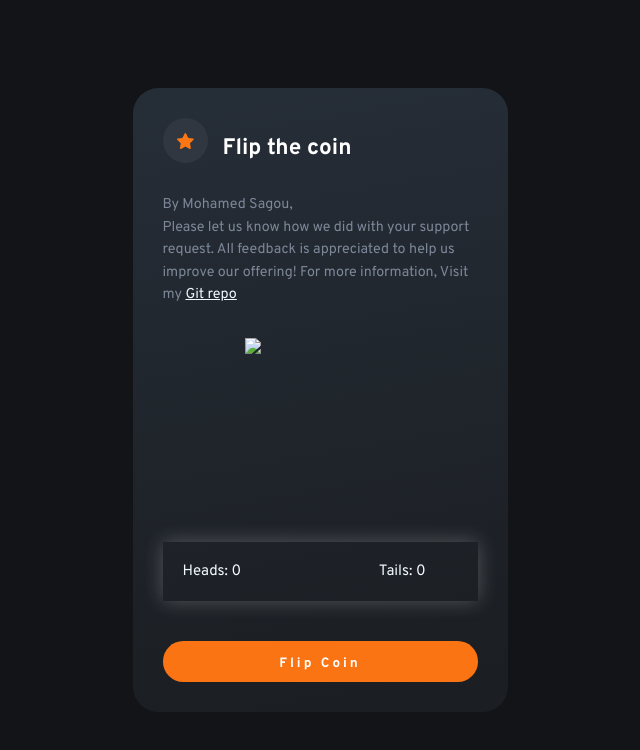
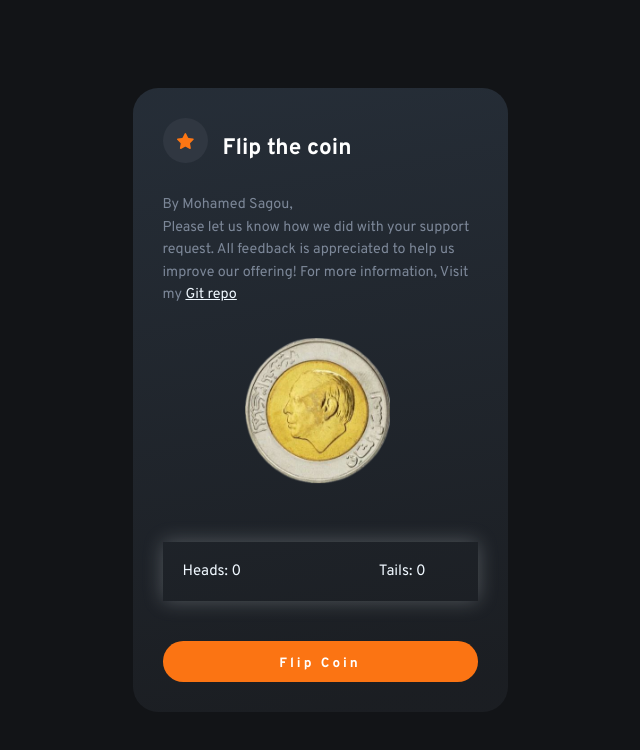
Before and after one commit to medsagou/coin-flip, a plain HTML site: page index.html in a window 1280 px wide. Shown: the whole page, without its empty margins (320-960 px from the left). Drawn offline with Linux system fonts and the light colour scheme; the site is published under a folder, as on GitHub Pages, so addresses that start at the root find nothing.

Commit message:
Update index.html

```diff
--- a/index.html
+++ b/index.html
@@ -47,10 +47,10 @@
             <div class="container">
             <div class="coin" id="coin">
                 <div class="heads">
-                    <img src="/images/head.png">
+                    <img src="./images/head.png">
                 </div>
                 <div class="tails">
-                    <img src="/images/tails.png">
+                    <img src="./images/tails.png">
                 </div>
             </div>
             <div class="rating-numbers-container">
```
